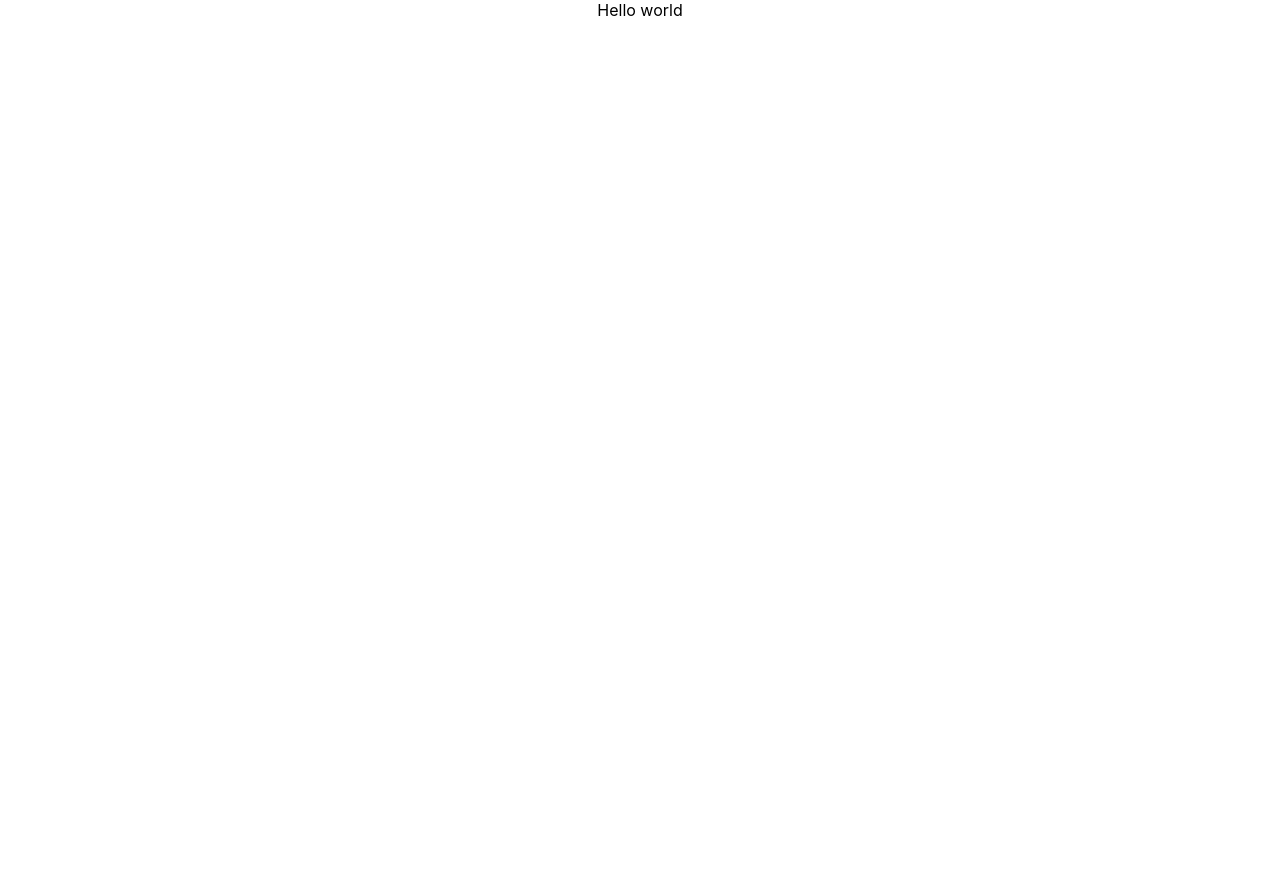
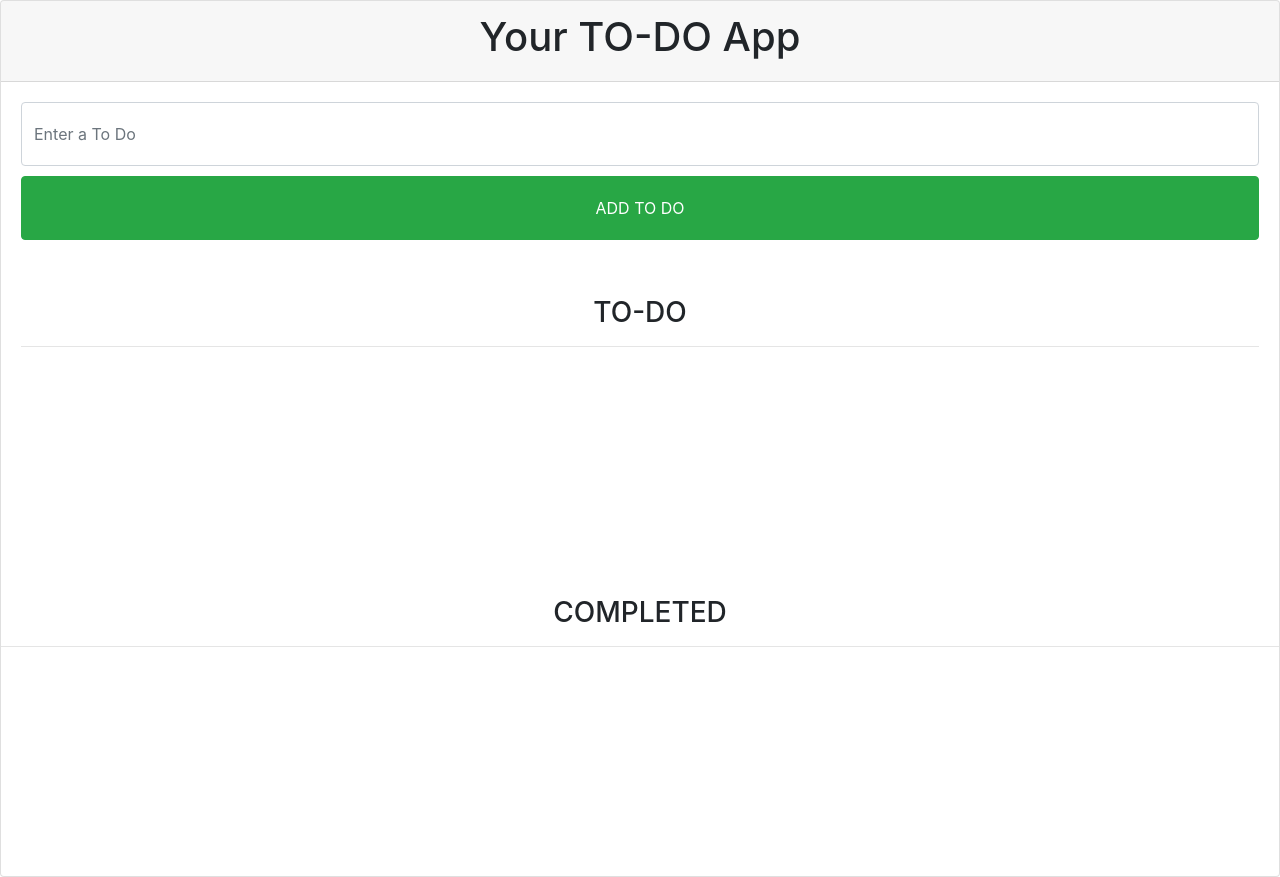
Before and after one commit to s-polat/todo_react, a React (Create React App) app: page / in a window 1280 px wide. Before the commit the page ends 800 px from the top, so only its background shows below. Built offline with nearby package versions, Linux system fonts and the light colour scheme.

Commit message:
create components for todo list

```diff
--- a/public/index.html
+++ b/public/index.html
@@ -9,6 +9,9 @@
       name="description"
       content="Web site created using create-react-app"
     />
+    <link rel="stylesheet" href="https://stackpath.bootstrapcdn.com/font-awesome/4.7.0/css/font-awesome.min.css">
+    <link rel="stylesheet" href="https://maxcdn.bootstrapcdn.com/bootstrap/4.0.0/css/bootstrap.min.css"
+        integrity="sha384-Gn5384xqQ1aoWXA+058RXPxPg6fy4IWvTNh0E263XmFcJlSAwiGgFAW/dAiS6JXm" crossorigin="anonymous">
     <link rel="apple-touch-icon" href="%PUBLIC_URL%/logo192.png" />
     <!--
       manifest.json provides metadata used when your web app is installed on a
--- a/src/App.js
+++ b/src/App.js
@@ -1,10 +1,21 @@
 
-import './App.css';
+import './App.scss';
+import Completed from './components/Completed';
+import Header from './components/Header';
+import Input from './components/Input';
+import Todo from './components/Todo';
 
 function App() {
   return (
-    <div className="App">
-     Hello   world
+    <div className="App card">
+         <Header/>
+         <Input/>
+
+         <Todo/>
+
+         <Completed/>
+
+
     </div>
   );
 }
--- /dev/null
+++ b/src/components/Completed.js
@@ -0,0 +1,16 @@
+import React from 'react'
+
+function Completed() {
+    return (
+        <div style={{minHeight:"35vh"}}>
+            <h3>COMPLETED</h3>
+            <hr/>
+            <ul className="list-group">
+
+            </ul>
+
+        </div>
+    )
+}
+
+export default Completed
--- /dev/null
+++ b/src/components/Header.js
@@ -0,0 +1,14 @@
+import React from 'react'
+
+function Header() {
+    return (
+        <div style={{minHeight:"10vh"}}>
+
+            <div className="card-header">
+                <h1>Your TO-DO App</h1>
+                </div>
+        </div>
+    )
+}
+
+export default Header
--- /dev/null
+++ b/src/components/Input.js
@@ -0,0 +1,24 @@
+import React from 'react'
+
+
+function Input() {
+    return (
+        <div style={{minHeight:"15vh"}}>
+
+            <div className="card-body">
+                <form id="todo-form" name="form">
+                    <div className="form">
+                        <div className="form-group">
+                            <input className="form-control" style={{height:'4em'}}  type="text" name="todo" id="todo" placeholder="Enter a To Do" autocomplete="off"/>
+
+                            <button type="submit" className="btn btn-success" style={{width:'100%', marginTop:'10px', height:'4em'}} id="submit">ADD TO DO</button>
+                        </div>
+                    </div>
+                </form>
+
+            </div>
+        </div>
+    )
+}
+
+export default Input
--- /dev/null
+++ b/src/components/Todo.js
@@ -0,0 +1,20 @@
+import React from 'react'
+
+function Todo() {
+    return (
+        <div style={{minHeight:"40vh"}}>
+            <div className="card-body">
+                <h3>TO-DO</h3>
+                <hr/>
+
+                <div className="form-row">
+
+                </div>
+
+
+            </div>
+        </div>
+    )
+}
+
+export default Todo
--- a/src/index.js
+++ b/src/index.js
@@ -1,6 +1,6 @@
 import React from 'react';
 import ReactDOM from 'react-dom';
-import './index.css';
+import './index.scss';
 import App from './App';
 
 
--- a/src/index.css
+++ b/src/index.scss
@@ -11,3 +11,22 @@ code {
   font-family: source-code-pro, Menlo, Monaco, Consolas, 'Courier New',
     monospace;
 }
+
+.my-checkbox {
+  display: inline-flex;
+  align-items: center;
+}
+/* Hide the real input element */
+.my-checkbox input {
+  display: none;
+}
+.my-checkbox .fake-input {
+  display: inline-block;
+  border: 2px solid blue;
+  border-radius: 50%;
+  width: 1em;
+  height: 1em;
+}
+.my-checkbox input:checked + .fake-input {
+  background-color: red;
+}
```
Also changed, not shown: src/components/CheckBox.js (added, +16 -0 lines), src/App.scss (renamed from src/App.css).
